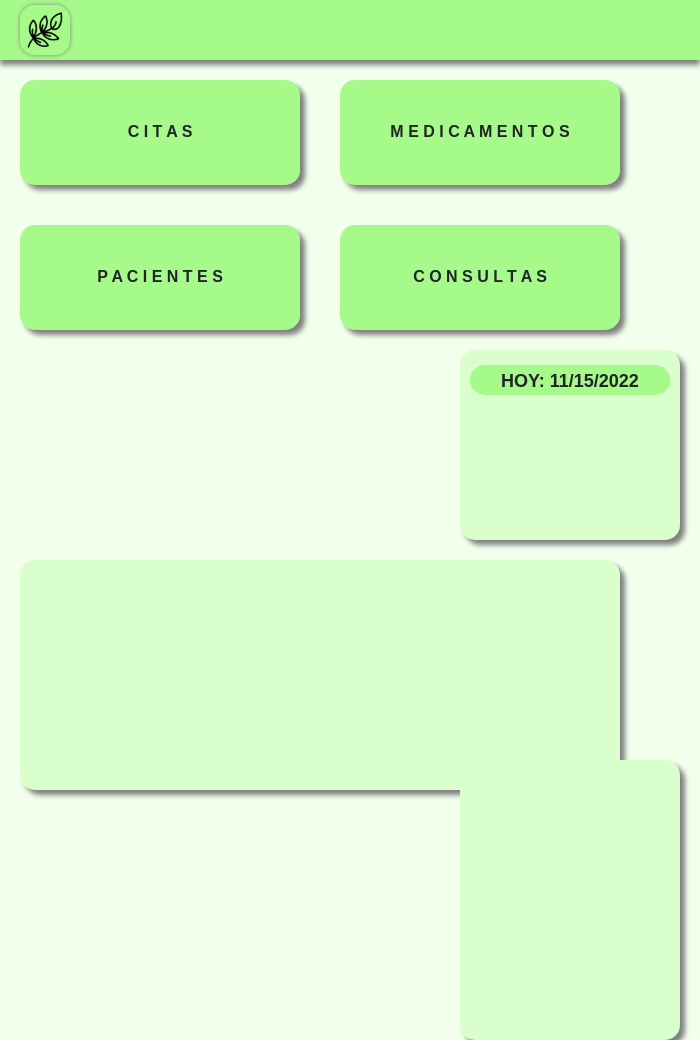
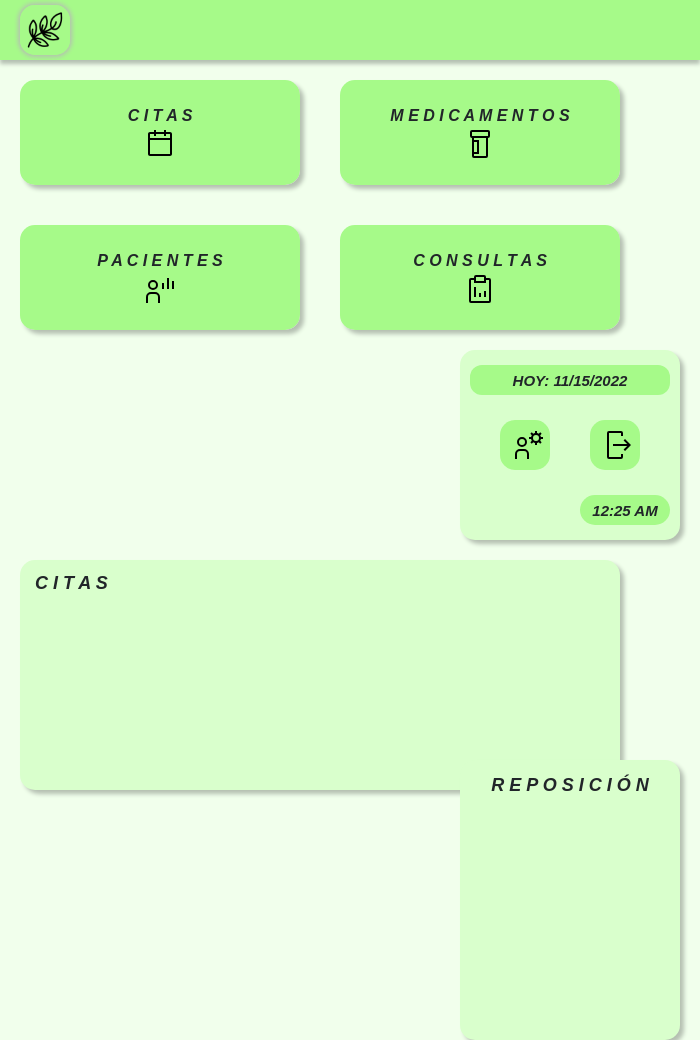
Before and after one commit to P4CM4N890/Proyecto-DB, an Electron app: page Programa/html/ventanaPrincipal.html in a window 700 px wide. Drawn offline with Linux system fonts and the light colour scheme.

Commit message:
UD: Diseño de Menú
Terminando el menú de la ventana principal

```diff
--- a/Programa/css/styles.css
+++ b/Programa/css/styles.css
@@ -1,6 +1,8 @@
 * {
     padding: 0;
     margin: 0;
+    font-style: italic;
+    font-family: sans-serif;
 }
 
 #cuerpo {
@@ -62,7 +64,7 @@
     text-align: center;
     margin-top: 30px;
     border: none !important;
-    box-shadow: 5px 5px 5px gray;
+    box-shadow: 4px 4px 4px 0px #B5C0B2;
 }
 
 .input-login::placeholder {
@@ -76,7 +78,7 @@
     border-radius: 50px !important;
     font-weight: bolder !important;
     margin-left: 50%;
-    box-shadow: 5px 5px 5px gray;
+    box-shadow: 4px 4px 4px 0px #B5C0B2;
 }
 
 .botones-login {
@@ -94,7 +96,7 @@ header {
     width: 100%;
     height: 60px;
     background-color: #A6FA89;
-    box-shadow: 0 5px 5px gray;
+    box-shadow: 0px 4px 4px 0px #B5C0B2;
 }
 
 .logo-ventanas {
@@ -102,7 +104,7 @@ header {
     height: 50px;
     margin: 5px 0 0 20px;
     border-radius: 15px;
-    box-shadow: 0px 0px 4px gray;
+    box-shadow: 0px 0px 4px 2px #B5C0B2;
     user-select: none;
 }
 
@@ -152,7 +154,7 @@ p {
 .botonC {
     width: 100%;
     height: 100%;
-    box-shadow: 5px 5px 5px gray;
+    box-shadow: 4px 4px 4px 0px #B5C0B2;
     border-radius: 15px !important;
     font-weight: bolder !important;
 }
@@ -164,20 +166,62 @@ p {
     background-color: #D9FFCC;
     margin: 20px 20px 0 0;
     border-radius: 15px;
-    box-shadow: 5px 5px 5px gray;
+    box-shadow: 4px 4px 4px 0px #B5C0B2;
 }
 
 #fechaInfo {
     font-weight: bolder !important;
     text-align: center;
+    line-height: 25px;
     background-color: #A6FA89;
-    font-size: 18px;
+    font-size: 15px;
     padding-top: 3px;
     width: 200px;
     height: 30px;
     margin: auto;
     margin-top: 15px;
+    border-radius: 12px;
+}
+
+.botones-info {
+    width: 100%;
+    height: 100px;
+    display: flex;
+    align-items: center;
+}
+
+.boton-conf, .boton-salir {
+    width: 50px;
+    height: 50px;
+    background-color: #A6FA89;
+    display: inline-block;
     border-radius: 15px;
+    margin-left: 40px;
+}
+
+.botonInfo {
+    width: 100%;
+    height: 100%;
+    border-radius: 15px !important;
+}
+
+#horaInfo {
+    font-weight: bolder !important;
+    text-align: center;
+    line-height: 25px;
+    background-color: #A6FA89;
+    font-size: 15px;
+    padding-top: 3px;
+    width: 90px;
+    height: 30px;
+    margin-right: 10px;
+    border-radius: 15px;
+    float: right;
+}
+
+.iconos {
+    width: 32px;
+    height: 32px;
 }
 
 .citas-bloque {
@@ -187,7 +231,18 @@ p {
     background-color: #D9FFCC;
     margin: 20.5px 0 0 20px;
     border-radius: 15px;
-    box-shadow: 5px 5px 5px gray;
+    box-shadow: 4px 4px 4px 0px #B5C0B2;
+}
+
+.tituloCitas {
+    font-weight: bolder !important;
+    font-size: 18px;
+    margin: 10px 0 0 15px;
+}
+
+.contenedorCitas {
+    width: 100%;
+    height: 70%;
 }
 
 .medicamentos-bloque {
@@ -196,6 +251,18 @@ p {
     float: right;
     background-color: #D9FFCC;
     border-radius: 15px;
-    box-shadow: 5px 5px 5px gray;
+    box-shadow: 4px 4px 4px 0px #B5C0B2;
     margin: -30px 20px 0 0;
 }
+
+.tituloMedicamentos {
+    font-weight: bolder !important;
+    font-size: 18px;
+    margin-top: 12px;
+    text-align: center;
+}
+
+.contenedorMedicamentos {
+    width: 100%;
+    height: 70%;
+}
--- a/Programa/html/ventanaPrincipal.html
+++ b/Programa/html/ventanaPrincipal.html
@@ -18,26 +18,63 @@
             <div class="botones-menu">
                 <div class="boton-individual boton-citas">
 
-                    <button type="button" class="btn botonC" onclick="location.href = 'citas.html'">C I T A S</button>
-
+                    <button type="button" class="btn botonC" onclick="location.href = 'citas.html'">
+                        <div>
+                            <div>C I T A S</div>
+                            <div><img src="../img/calendar.svg"></div>
+                        </div>
+                    </button>
                 </div><div class="boton-individual boton-medicamentos">
 
-                    <button type="button" class="btn botonC" onclick="location.href = 'medicamentos.html'">M E D I C A M E N T O S</button>
+                    <button type="button" class="btn botonC" onclick="location.href = 'medicamentos.html'">
+                        <div>
+                            <div>M E D I C A M E N T O S</div>
+                            <div><img src="../img/medication.svg" class="iconos"></div>
+                        </div>
+                    </button>
 
                 </div>
                 <div class="boton-individual boton-pacientes">
 
-                    <button type="button" class="btn botonC" onclick="location.href = 'pacientes.html'">P A C I E N T E S</button>
+                    <button type="button" class="btn botonC" onclick="location.href = 'pacientes.html'">
+                        <div>
+                            <div>P A C I E N T E S</div>
+                            <div><img src="../img/user--data.svg"></div>
+                        </div>
+                    </button>
 
                 </div><div class="boton-individual boton-consultas">
 
-                    <button type="button" class="btn botonC" onclick="location.href = 'consultas.html'">C O N S U L T A S</button>
+                    <button type="button" class="btn botonC" onclick="location.href = 'consultas.html'">
+                        <div>
+                            <div>C O N S U L T A S</div>
+                            <div><img src="../img/report--data.svg" class="iconos"></div>
+                        </div>
+                    </button>
 
                 </div>
             </div><div class="informacion">
                 <p id="fechaInfo"></p>
+                <div class="botones-info">
+                    <div class="boton-conf">
+                        <button type="button" class="btn botonInfo" onclick="location.href = 'configuracion.html'"><img src="../img/user--settings.svg"></button>
+                    </div><div class="boton-salir">
+                        <button type="button" class="btn botonInfo" onclick=""><img src="../img/logout.svg"></button>
+                    </div>
+                </div>
+                <p id="horaInfo"></p>
             </div>
-            <div class="citas-bloque"></div><div class="medicamentos-bloque"></div>
+            <div class="citas-bloque">
+                <p class="tituloCitas">C I T A S</p>
+                <div class="contenedorCitas">
+
+                </div>
+            </div><div class="medicamentos-bloque">
+                <p class="tituloMedicamentos">R E P O S I C I Ó N</p>
+                <div class="contenedorMedicamentos">
+
+                </div>
+            </div>
         </div>
     </div>
     <script src="../js/funciones.js"></script>
--- a/Programa/js/funciones.js
+++ b/Programa/js/funciones.js
@@ -1,11 +1,29 @@
-function fechaHoy () {
+setInterval(() => {
+    // Hora del sistema
+    const horaActual = new Date();
+
+    hora = Math.abs(horaActual.getHours() - 12);
+    minutos = horaActual.getMinutes();
+
+    if(horaActual.getHours() > 11){
+        if(horaActual.getMinutes() < 10){
+            document.querySelector('#horaInfo').innerHTML = hora + ':0' + minutos + ' PM';
+        }else{
+            document.querySelector('#horaInfo').innerHTML = hora + ':' + minutos + ' PM';
+        }
+    }else{
+        if(horaActual.getMinutes() < 10){
+            document.querySelector('#horaInfo').innerHTML = hora + ':0' + minutos + ' AM';
+        }else{
+            document.querySelector('#horaInfo').innerHTML = hora + ':' + minutos + ' AM';
+        }
+    }
+
+    // Fecha del sistema
     const fecha = Date.now();
     fechaActual = new Date(fecha);
 
     hoy = fechaActual.toLocaleDateString();
 
     document.querySelector('#fechaInfo').innerHTML = 'HOY: ' + hoy;
-
-}
-
-fechaHoy();
+});
```
Also changed, not shown: Programa/html/configuracion.html (added, +22 -0 lines), Programa/img/calendar.svg (added), Programa/img/logout.svg (added), Programa/img/medication.svg (added), Programa/img/report--data.svg (added), Programa/img/user--data.svg (added), Programa/img/user--settings.svg (added).
